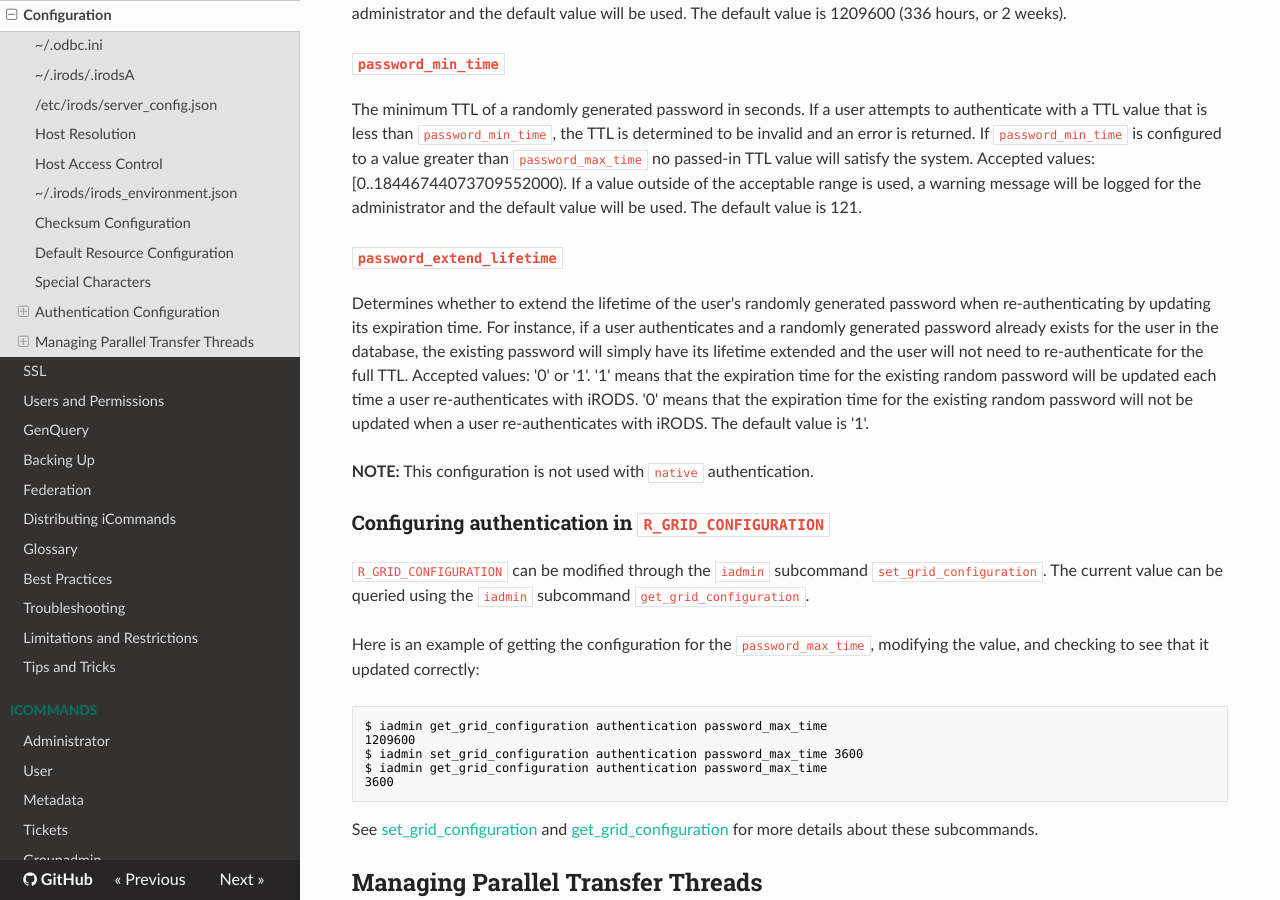
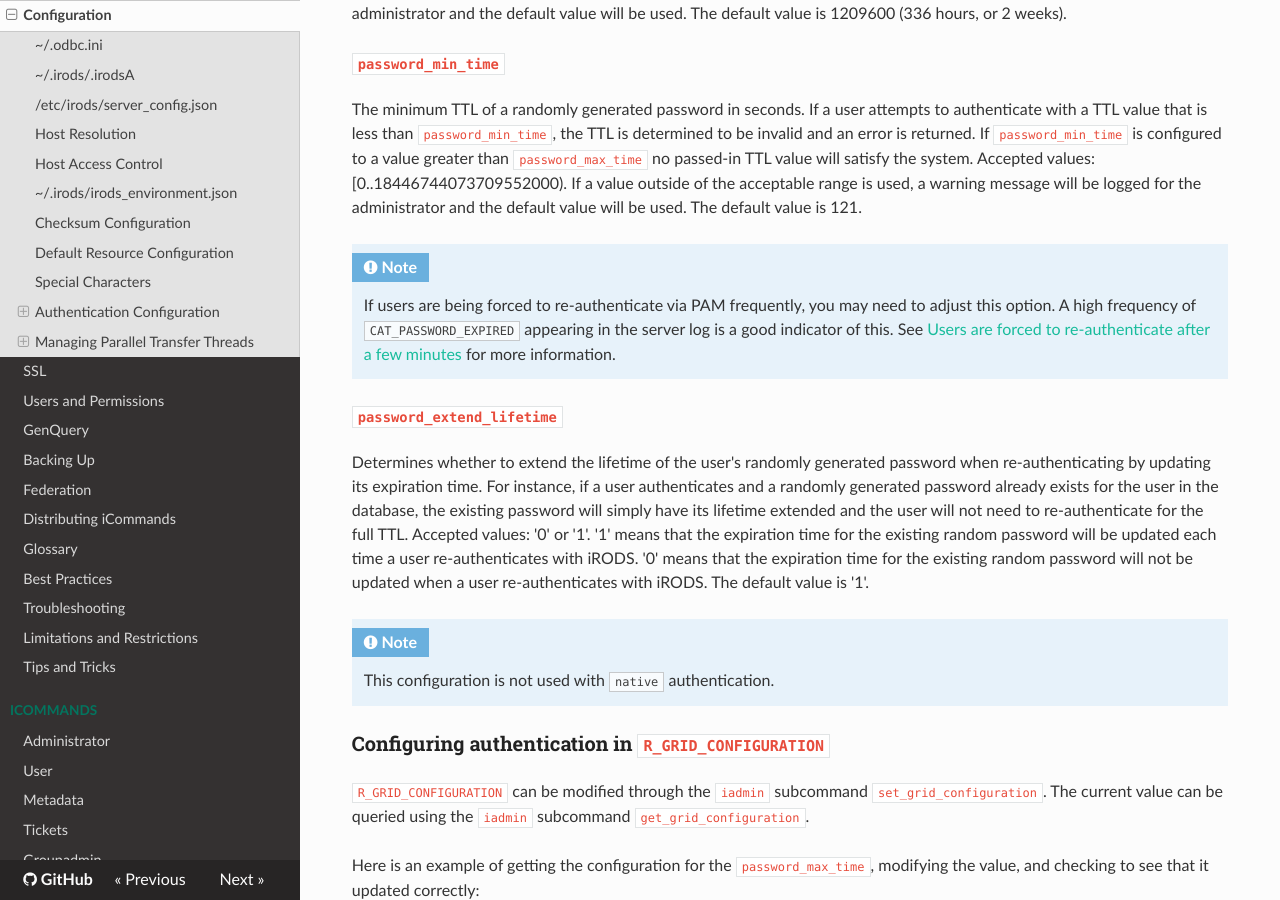
Before and after one commit to irods/irods_docs, an MkDocs documentation site: the page built from docs/system_overview/configuration.md, in a window 1280 px wide and 900 px high, scrolled down 15314 px. Built offline with MkDocs 1.6.1, drawn with Linux system fonts in a browser that asks for light colours; nearby versions of some CDN libraries.

Commit message:
[irods/irods#8282] Add link to troubleshooting section for PAM re-auth.

```diff
--- a/docs/system_overview/configuration.md
+++ b/docs/system_overview/configuration.md
@@ -917,11 +917,15 @@ The maximum TTL of a randomly generated password in seconds. If a user attempts
 
 The minimum TTL of a randomly generated password in seconds. If a user attempts to authenticate with a TTL value that is less than `password_min_time`, the TTL is determined to be invalid and an error is returned. If `password_min_time` is configured to a value greater than `password_max_time` no passed-in TTL value will satisfy the system. Accepted values: [0..18446744073709552000). If a value outside of the acceptable range is used, a warning message will be logged for the administrator and the default value will be used. The default value is 121.
 
+!!! Note
+    If users are being forced to re-authenticate via PAM frequently, you may need to adjust this option. A high frequency of `CAT_PASSWORD_EXPIRED` appearing in the server log is a good indicator of this. See [Users are forced to re-authenticate after a few minutes](../../system_overview/troubleshooting/#users-are-forced-to-re-authenticate-after-a-few-minutes) for more information.
+
 #### `password_extend_lifetime`
 
 Determines whether to extend the lifetime of the user's randomly generated password when re-authenticating by updating its expiration time. For instance, if a user authenticates and a randomly generated password already exists for the user in the database, the existing password will simply have its lifetime extended and the user will not need to re-authenticate for the full TTL. Accepted values: '0' or '1'. '1' means that the expiration time for the existing random password will be updated each time a user re-authenticates with iRODS. '0' means that the expiration time for the existing random password will not be updated when a user re-authenticates with iRODS. The default value is '1'.
 
-**NOTE:** This configuration is not used with `native` authentication.
+!!! Note
+    This configuration is not used with `native` authentication.
 
 ### Configuring authentication in `R_GRID_CONFIGURATION`
 
```
Also changed, not shown: docs/system_overview/troubleshooting.md (+4 -1 lines).
